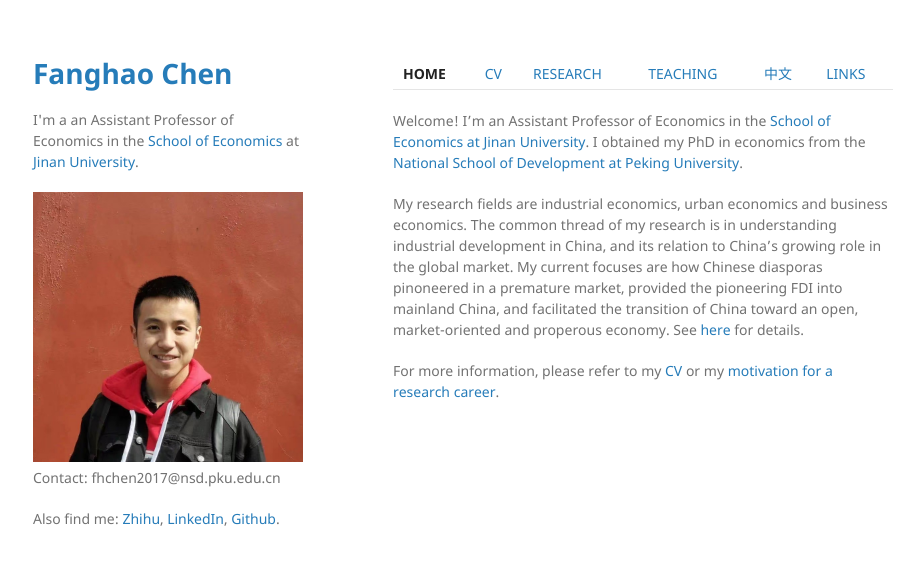
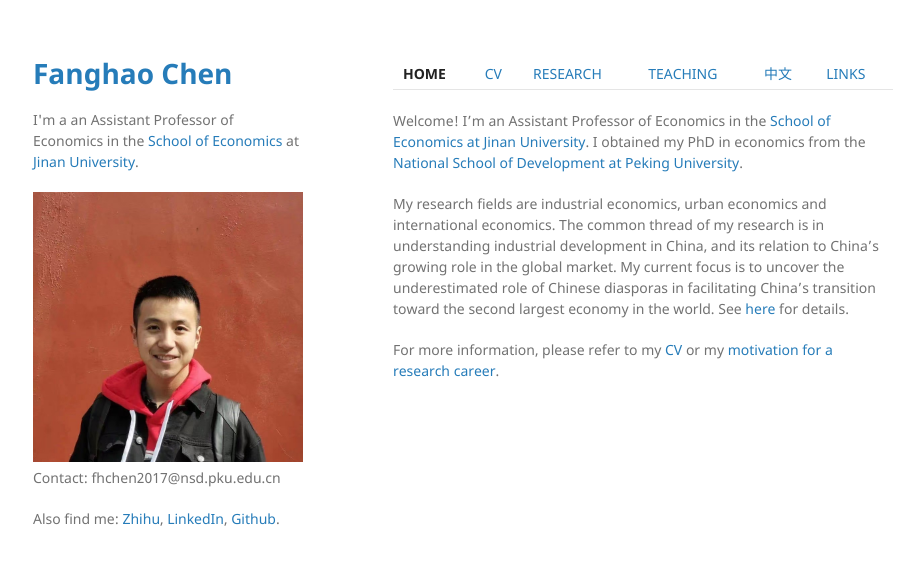
Before and after one commit to FanghaoChen/homepage, a Jekyll site: the page built from index.md, in a window 1280 px wide. Shown: the top 565 px of the page, without its empty margins (177-1095 px from the left). Built offline with Jekyll 4.4.1, drawn with Linux system fonts in a browser that asks for light colours.

Commit message:
Update index.md

```diff
--- a/index.md
+++ b/index.md
@@ -7,6 +7,6 @@ layout: default
 
 Welcome! I'm an Assistant Professor of Economics in the [School of Economics at Jinan University](https://ec.jnu.edu.cn/). I obtained my PhD in economics from the [National School of Development at Peking University](https://www.nsd.pku.edu.cn/).
 
-My research fields are industrial economics, urban economics and business economics. The common thread of my research is in understanding industrial development in China, and its relation to China's growing role in the global market. My current focuses are how Chinese diasporas pinoneered in a premature market, provided the pioneering FDI into mainland China, and facilitated the transition of China toward an open, market-oriented and properous economy. See [here](./assets/familiar_stranger_draft_220303.pdf) for details.
+My research fields are industrial economics, urban economics and international economics. The common thread of my research is in understanding industrial development in China, and its relation to China's growing role in the global market. My current focus is to uncover the underestimated role of Chinese diasporas in facilitating China's transition toward the second largest economy in the world. See [here](./assets/familiar_stranger_draft_220303.pdf) for details.
 
 For more information, please refer to my [CV](./assets/CV_FanghaoChen_220927.pdf) or my [motivation for a research career](https://mp.weixin.qq.com/s?__biz=Mzg4MzE0ODY0Mw==&mid=2247491382&idx=1&sn=992dc4dda38bfd95d5c2b47848fc5a81&chksm=cf4a8d3af83d042c96f68c98b9406eab25df4ce418b6778fccdee755fc9e499decfb44498855&mpshare=1&scene=24&srcid=12203KNxFd0xsEh7nM7ZzhKn&sharer_sharetime=1639991731014&sharer_shareid=009d752390d3ca9d149b0d31038375f0#rd).
```
